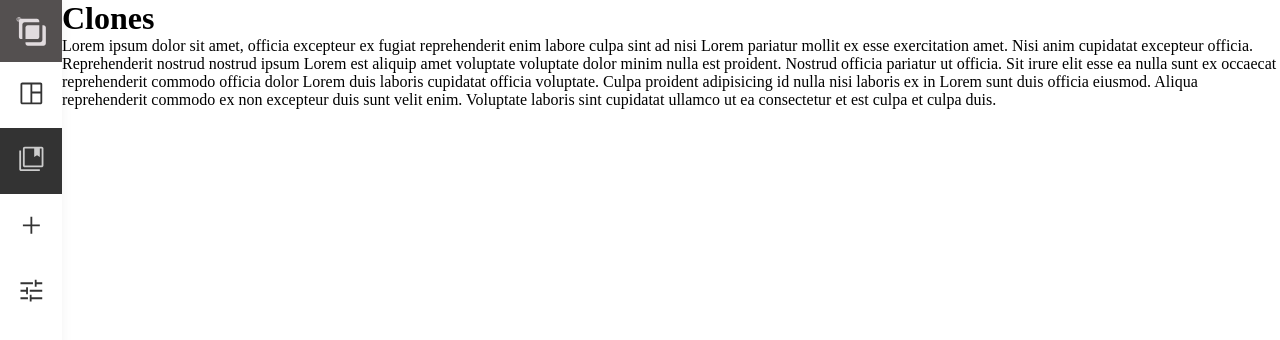
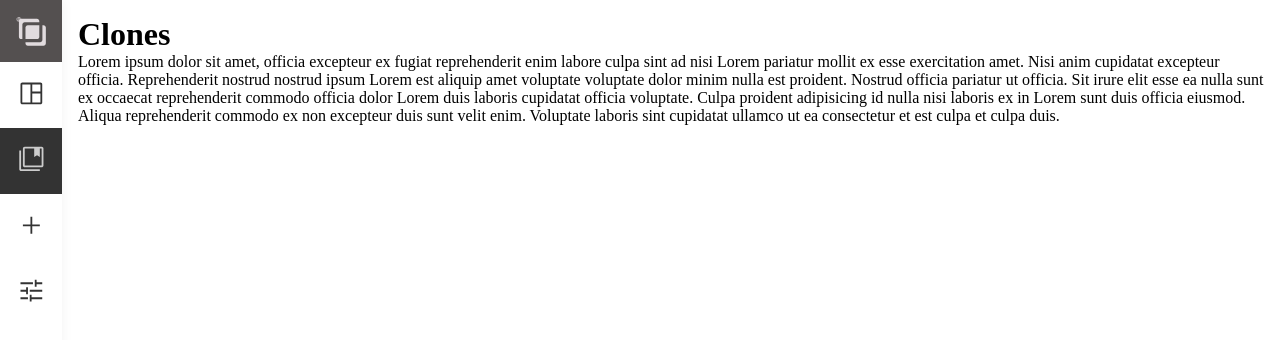
Before and after one commit to lokaimoma/wsclone, a SvelteKit app in the folder ui/desktop/: page /clones in a window 1280 px wide. Shown: the top 340 px of the page. Built offline with nearby package versions, Linux system fonts and the light colour scheme.

Commit message:
Add a global class and style for each page

```diff
--- a/ui/desktop/src/app.css
+++ b/ui/desktop/src/app.css
@@ -3,3 +3,8 @@
     padding: 0;
     margin: 0;
 }
+
+:global(.page) {
+    padding: 1rem;
+    background-color: green;
+}
--- a/ui/desktop/src/routes/+layout.svelte
+++ b/ui/desktop/src/routes/+layout.svelte
@@ -13,4 +13,8 @@
         display: grid;
         grid-template-columns: auto 1fr;
     }
+
+    :global(.page) {
+        padding: 1rem;
+    }
 </style>
--- a/ui/desktop/src/routes/+page.svelte
+++ b/ui/desktop/src/routes/+page.svelte
@@ -3,10 +3,10 @@
     import { currentTab, Tab } from "$lib/stores/Navbar";
     onMount(() => {
         currentTab.setCurrentTab(Tab.DASHBOARD);
-        })
+    });
 </script>
 
-<div>
+<div class="page">
     <h1>Dashboard</h1>
     <p>
         Lorem ipsum dolor sit amet, qui minim labore adipisicing minim sint
--- a/ui/desktop/src/routes/add/+page.svelte
+++ b/ui/desktop/src/routes/add/+page.svelte
@@ -6,7 +6,7 @@
     });
 </script>
 
-<div>
+<div class="page">
     <h1>Add</h1>
     <p>
         Lorem ipsum dolor sit amet, officia excepteur ex fugiat reprehenderit
--- a/ui/desktop/src/routes/clones/+page.svelte
+++ b/ui/desktop/src/routes/clones/+page.svelte
@@ -6,7 +6,7 @@
     });
 </script>
 
-<div>
+<div class="page">
     <h1>Clones</h1>
     <p>
         Lorem ipsum dolor sit amet, officia excepteur ex fugiat reprehenderit
--- a/ui/desktop/src/routes/settings/+page.svelte
+++ b/ui/desktop/src/routes/settings/+page.svelte
@@ -6,7 +6,7 @@
     });
 </script>
 
-<div>
+<div class="page">
     <h1>Settings</h1>
     <p>
         Lorem ipsum dolor sit amet, officia excepteur ex fugiat reprehenderit
```
